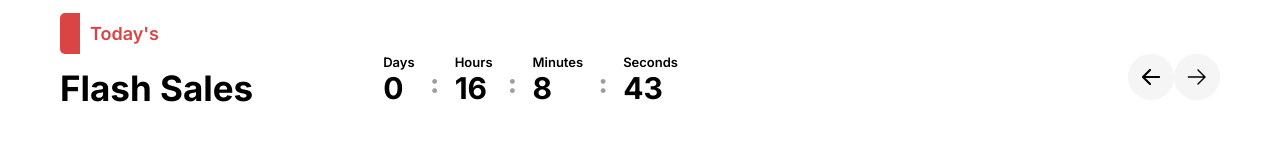
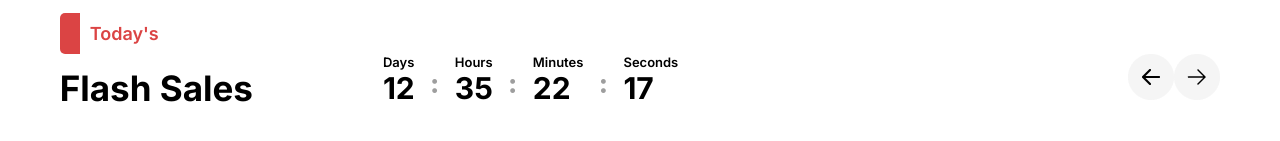
Before and after one commit to GuLeiteAbreu007/SITE_DAD_EXTRA, a React (Create React App) app: page / in a window 1280 px wide. Shown: the part 659-800 px from the top of the page. Built offline with nearby package versions, Linux system fonts and the light colour scheme.

Commit message:
subindo 2

```diff
--- a/package.json
+++ b/package.json
@@ -6,7 +6,9 @@
     "@testing-library/jest-dom": "^5.17.0",
     "@testing-library/react": "^13.4.0",
     "@testing-library/user-event": "^13.5.0",
+    "lucide-react": "^0.446.0",
     "react": "^18.3.1",
+    "react-app": "^1.1.2",
     "react-dom": "^18.3.1",
     "react-scripts": "5.0.1",
     "web-vitals": "^2.1.4"
--- a/src/components/time/Time.jsx
+++ b/src/components/time/Time.jsx
@@ -1,52 +1,26 @@
 import style from "./Time.module.css"
 import React, { useState, useEffect } from 'react';
 function Time(){
-    const [time, setTime] = useState({
-        day: new Date().getDay(),
-        hours: new Date().getHours(),
-        minutes: new Date().getMinutes(),
-        seconds: new Date().getSeconds(),
-      });
-
-      // Função que atualiza o tempo a cada segundo
-      useEffect(() => {
-        const interval = setInterval(() => {
-          const now = new Date();
-          setTime({
-            day: new Date().getDay(),
-            hours: now.getHours(),
-            minutes: now.getMinutes(),
-            seconds: now.getSeconds(),
-          });
-        }, 1000);
-
-        return () => clearInterval(interval); // Limpa o intervalo ao desmontar o componente
-      }, []);
-
-      // Formatar a hora para sempre ter dois dígitos
-      const formatTime = (unit) => {
-        return unit < 10 ? `0${unit}` : unit;
-      };
     return(
         <div className={style.times}>
             <div>
                 <p className={style.title}>Days</p>
-                <h1 className={style.number}>{time.day}</h1>
+                <h1 className={style.number}>12</h1>
             </div>
             <p className={style.twopoints}>:</p>
             <div>
                 <p className={style.title}>Hours</p>
-                <h1 className={style.number}>{time.hours}</h1>
+                <h1 className={style.number}>35</h1>
             </div>
             <p className={style.twopoints}>:</p>
             <div>
                 <p className={style.title}>Minutes</p>
-                <h1 className={style.number}>{time.minutes}</h1>
+                <h1 className={style.number}>22</h1>
             </div>
             <p className={style.twopoints}>:</p>
             <div>
                 <p className={style.title}>Seconds</p>
-                <h1 className={style.number}>{time.seconds}</h1>
+                <h1 className={style.number}>17</h1>
             </div>
         </div>
     )
```
Also changed, not shown: 1 other file (tests, documents, lock files or other folders).
